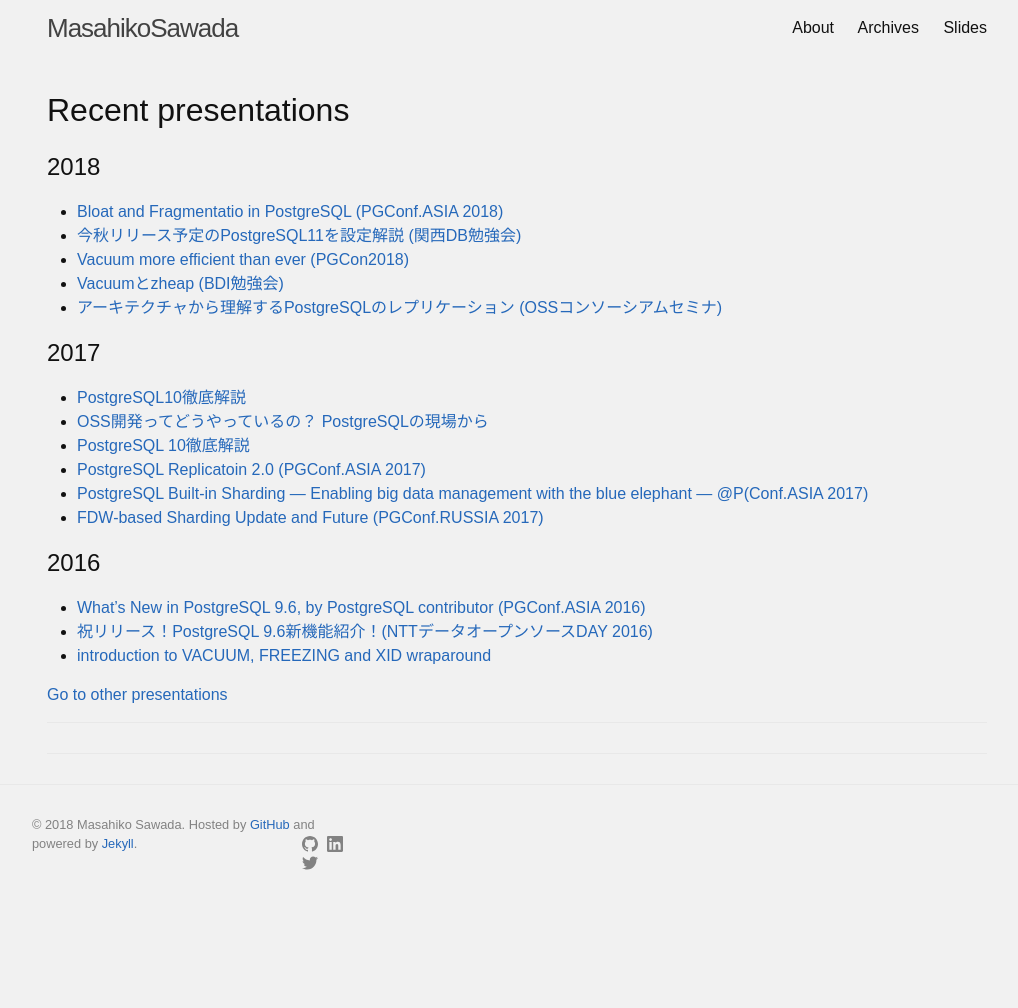
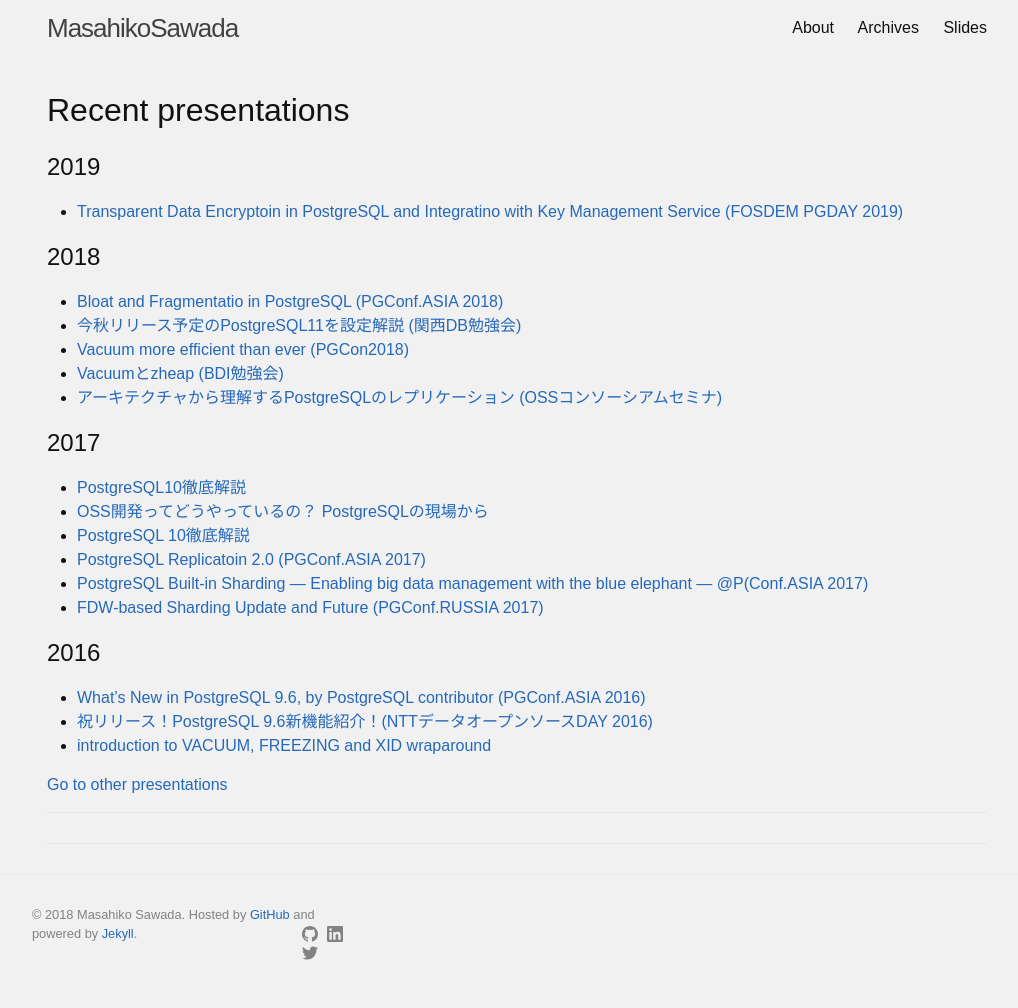
Before and after one commit to MasahikoSawada/masahikosawada.github.io, a Jekyll site: the page built from slides.md, in a window 1280 px wide. Shown: the whole page, without its empty margins (123-1141 px from the left). Built offline with Jekyll 4.4.1, drawn with Linux system fonts in a browser that asks for light colours; before the commit the page ends 918 px from its top, so only the background shows below that.

Commit message:
Update slides.md

```diff
--- a/slides.md
+++ b/slides.md
@@ -5,6 +5,9 @@
 ---
 
 # Recent presentations
+
+## 2019
+* [Transparent Data Encryptoin in PostgreSQL and Integratino with Key Management Service (FOSDEM PGDAY 2019)](https://www.slideshare.net/masahikosawada98/transparent-data-encryptoin-in-postgresql-and-integratino-with-key-management-service)
 
 ## 2018
 * [Bloat and Fragmentatio in PostgreSQL (PGConf.ASIA 2018)](https://www.slideshare.net/masahikosawada98/bloat-and-fragmentation-in-postgresql)
```
